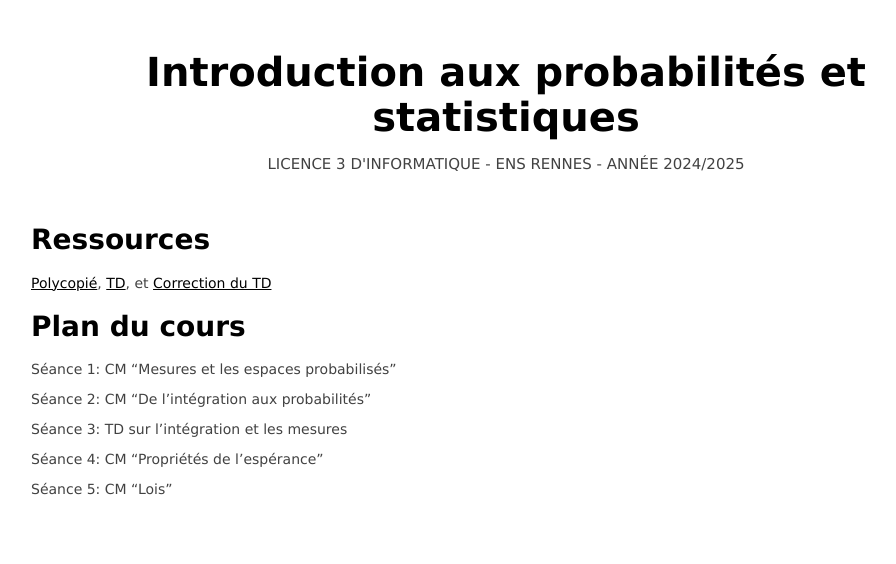
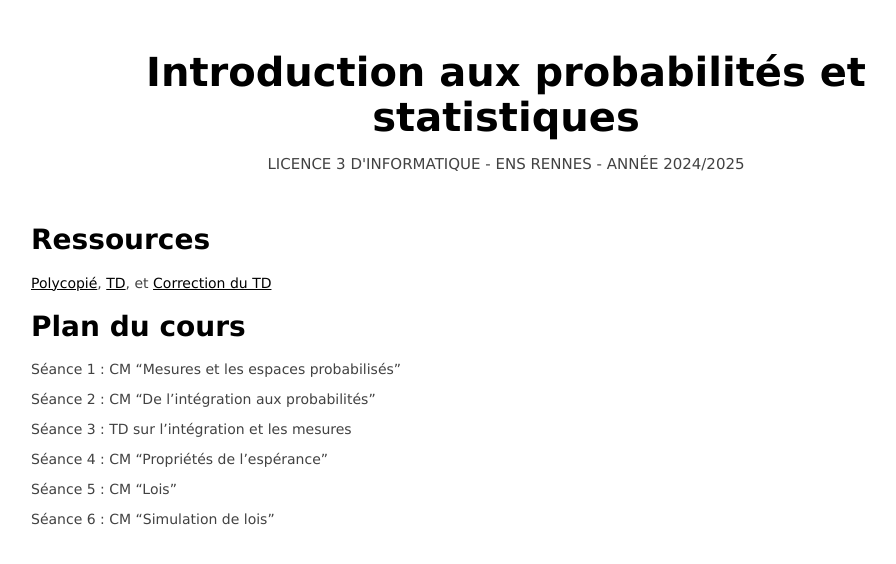
Before and after one commit to paulviallard/stat, a Jekyll site: the page built from index.md, in a window 1280 px wide. Shown: the top 564 px of the page, without its empty margins (134-1030 px from the left). Built offline with Jekyll 4.4.1, drawn with Linux system fonts in a browser that asks for light colours; our own code applies the rules of GitHub Pages for plain Markdown files.

Commit message:
feat: add the CM Simulation de lois

```diff
--- a/index.md
+++ b/index.md
@@ -11,12 +11,14 @@ layout: home
 
 # Plan du cours
 
-Séance 1: CM "Mesures et les espaces probabilisés"
+Séance 1 : CM "Mesures et les espaces probabilisés"
 
-Séance 2: CM "De l'intégration aux probabilités"
+Séance 2 : CM "De l'intégration aux probabilités"
 
-Séance 3: TD sur l'intégration et les mesures
+Séance 3 : TD sur l'intégration et les mesures
 
-Séance 4: CM "Propriétés de l'espérance"
+Séance 4 : CM "Propriétés de l'espérance"
 
-Séance 5: CM "Lois"
+Séance 5 : CM "Lois"
+
+Séance 6 : CM "Simulation de lois"
```
Also changed, not shown: 1 other file.
